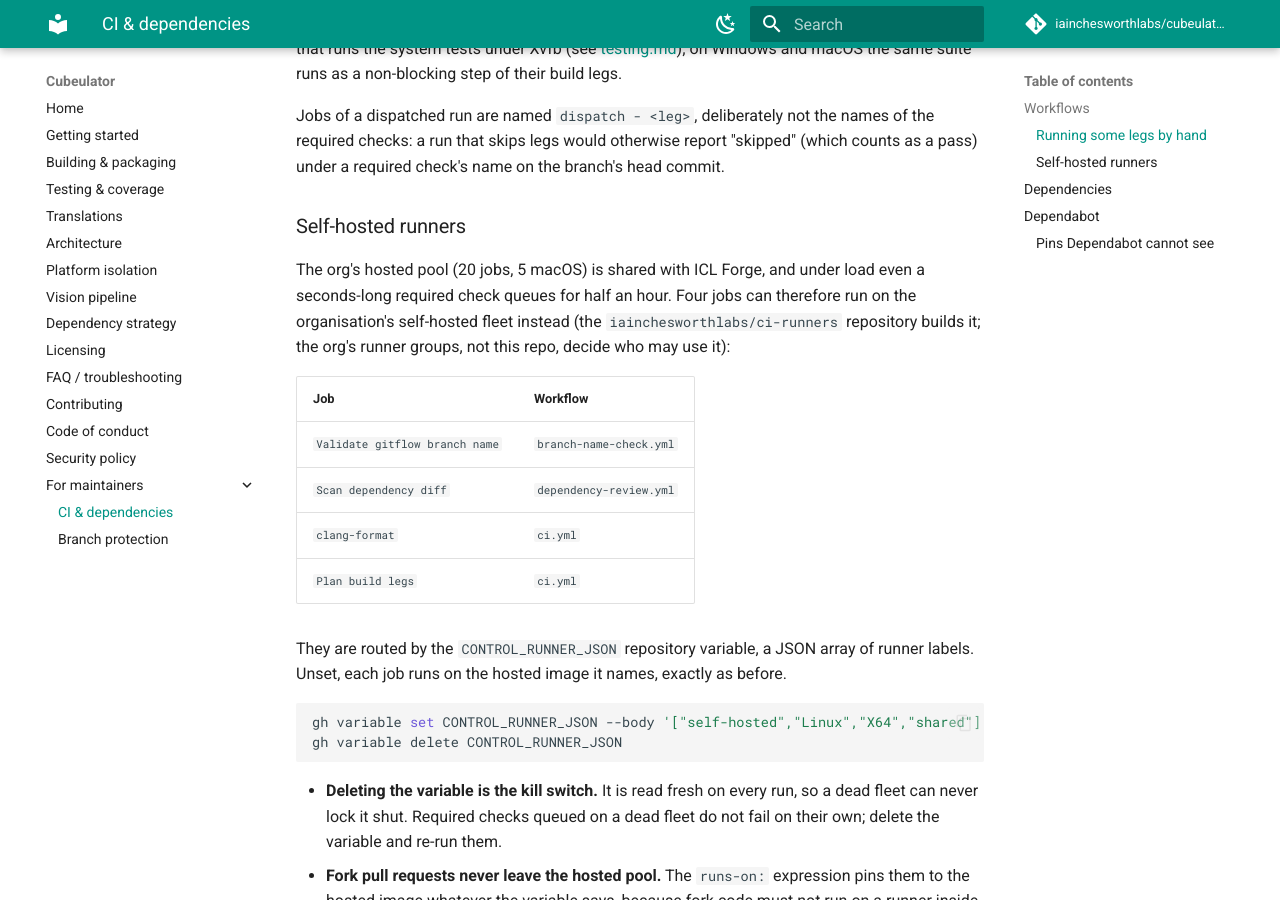
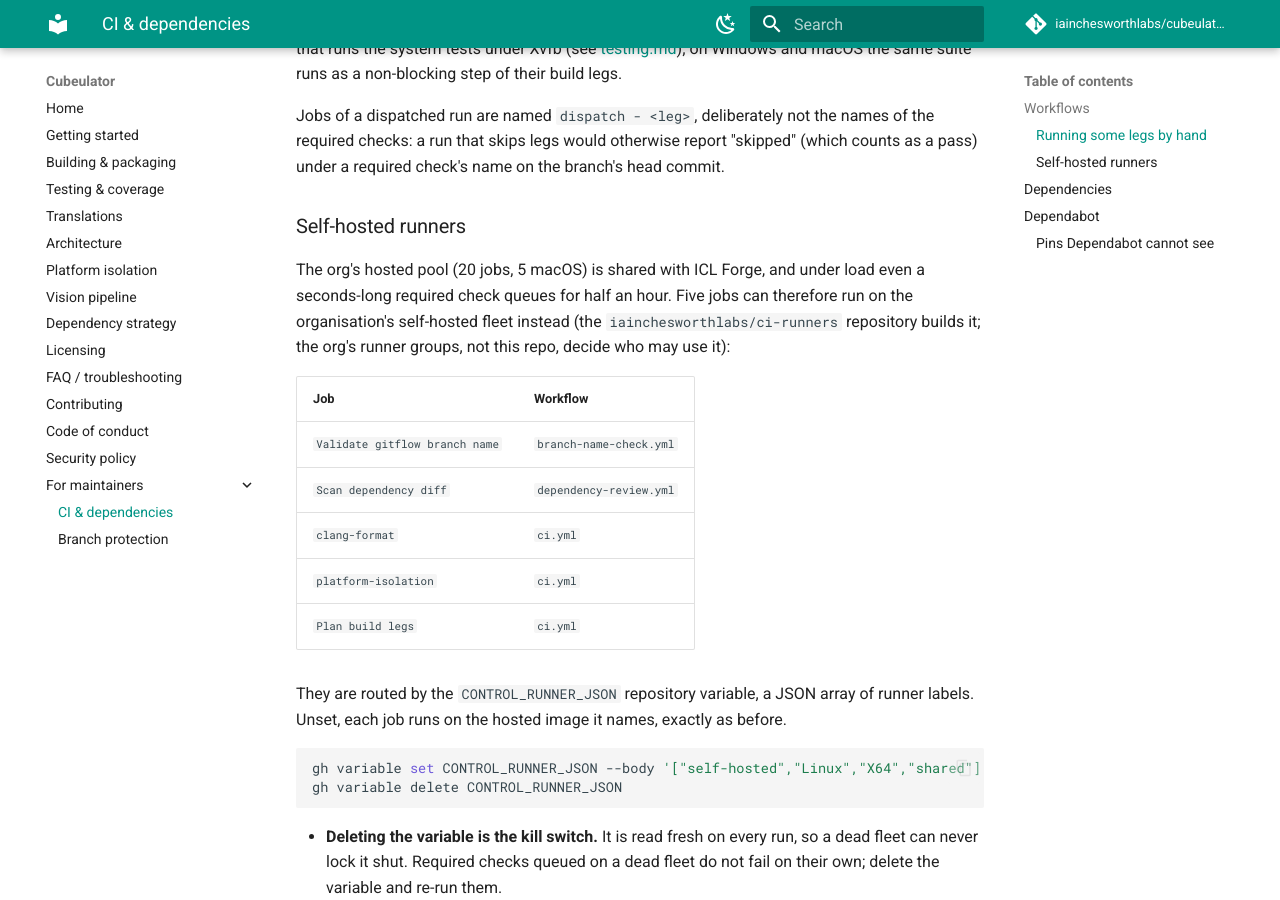
Before and after one commit to iainchesworth/cubeulator, an MkDocs documentation site: the page built from docs/ci.md, in a window 1280 px wide and 900 px high, scrolled down 1353 px. Built offline with MkDocs 1.6.1 and Material for MkDocs 9.7.7, drawn with Linux system fonts in a browser that asks for light colours; comment, search, counter and statistics services are not loaded.

Commit message:
Route the platform-isolation check like the other seconds-long jobs
It is a seconds-long check that is meant to become a required one, which is
exactly what #44 moved onto the self-hosted fleet: queued behind the hosted
pool's builds it would hold every pull request for as long as the required
checks it sits beside did before. Same runs-on expression as clang-format,
fork-PR pin included. The fleet's Linux image ships pwsh (its provisioning
installs it for exactly this), which the check needs.

```diff
--- a/docs/ci.md
+++ b/docs/ci.md
@@ -47,7 +47,7 @@ branch's head commit.
 ### Self-hosted runners
 
 The org's hosted pool (20 jobs, 5 macOS) is shared with ICL Forge, and under
-load even a seconds-long required check queues for half an hour. Four jobs can
+load even a seconds-long required check queues for half an hour. Five jobs can
 therefore run on the organisation's self-hosted fleet instead (the
 `iainchesworthlabs/ci-runners` repository builds it; the org's runner groups,
 not this repo, decide who may use it):
@@ -57,6 +57,7 @@ not this repo, decide who may use it):
 | `Validate gitflow branch name` | `branch-name-check.yml` |
 | `Scan dependency diff` | `dependency-review.yml` |
 | `clang-format` | `ci.yml` |
+| `platform-isolation` | `ci.yml` |
 | `Plan build legs` | `ci.yml` |
 
 They are routed by the `CONTROL_RUNNER_JSON` repository variable, a JSON array
```
Also changed, not shown: 1 other file.
